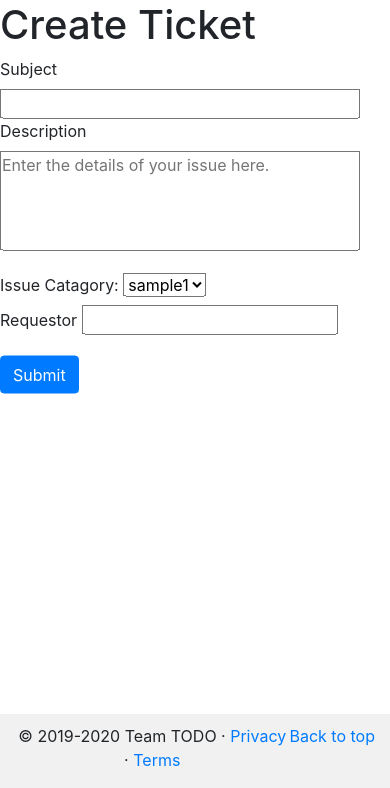
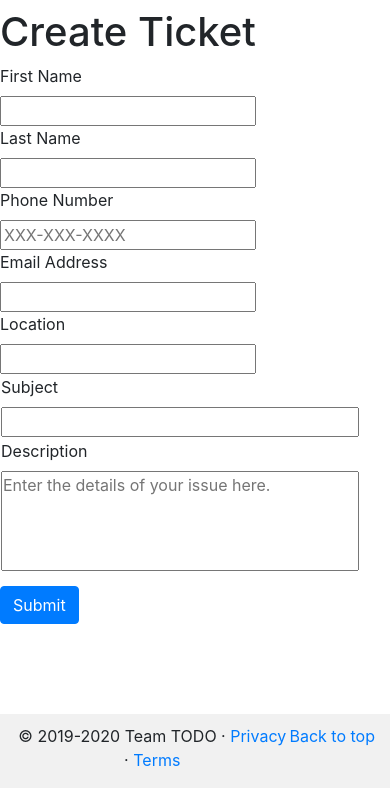
Before and after one commit to AU-CS-499-Spring-2020/Team_TODO, a Flask app: page /ticket/create in a window 390 px wide. Shown: the part 56-844 px from the top of the page. Run offline with Flask 2, Linux system fonts and the light colour scheme; some libraries are stand-ins or nearby versions.

Commit message:
Added name, email, phone number, and location inputs

```diff
--- a/Pycket/pycket/static/css/app/create_ticket.css
+++ b/Pycket/pycket/static/css/app/create_ticket.css
@@ -1,6 +1,6 @@
 .container {
     position: absolute;
-    top: 30%;
+    top: 45%;
     left: 50%;
     transform: translate(-50%, -50%);
 }
--- a/Pycket/pycket/templates/ticket/create_ticket.html
+++ b/Pycket/pycket/templates/ticket/create_ticket.html
@@ -15,26 +15,41 @@
     <div id="ticket-info" class="form-row">
       <div class="col-sm">
         <div class="form-group">
-          <label for="subject">Subject</label>
-          <input name="subject" id="subject" value="{{ request.form['subject'] }}" required>
-          <label for="description">Description</label>
-          <textarea name="description" id="description" placeholder="Enter the details of your issue here.">{{ request.form['description'] }}</textarea>
+          <div id="nameFirst">
+            <label for="nameFirst">First Name</label><br>
+            <input type="text" name="nameFirst" id="nameFirst" value="{{ request.form['nameFirst'] }}" required>
+          </div>
+          <div id="nameLast">
+            <label for="nameLast">Last Name</label><br>
+            <input type="text" name="nameLast" id="nameLast" value="{{ request.form['nameLast'] }}" required>
+          </div>
+          <div id="phone">
+            <label for="phone">Phone Number</label><br>
+            <input type="tel" name="phone" id="phone" pattern="[0-9]{3}-[0-9]{3}-[0-9]{4}" placeholder="XXX-XXX-XXXX" value="{{ request.form['phone'] }}" required>
+          </div>
+          <div id="email">
+            <label for="email">Email Address</label><br>
+            <input type="email" name="email" id="email" value="{{ request.form['location'] }}" required>
+          </div>
+          <div id="location">
+            <label for="location">Location</label><br>
+            <input type="text" name="location" id="location" value="{{ request.form['location'] }}" required>
+          </div>
+          <div id="subject">
+            <label for="subject">Subject</label><br>
+            <input name="subject" id="subject" value="{{ request.form['subject'] }}" required>
+          </div>
+          <div id="description">
+            <label for="description">Description</label><br>
+            <textarea name="description" id="description" placeholder="Enter the details of your issue here.">{{ request.form['description'] }}</textarea>
+          </div>
+          <br><br>
+          <div>
+            <button type="submit" class="btn btn-primary">Submit</button>
+          </div>
         </div>
       </div>
     </div>
-
-    <label for="issueCatagory">Issue Catagory:</label>
-    <select name="issueCatagory" id="issueCatagory">
-      <option value="issue1">sample1</option>
-      <option value="issue2">sampe2</option>
-    </select>
-
-    <div class="form-group">
-      <label for="requestor">Requestor</label>
-      <input id="requestor"  type="text">
-    </div>
-
-      <button type="submit" class="btn btn-primary">Submit</button>
   </form>
 </div>
 
```
